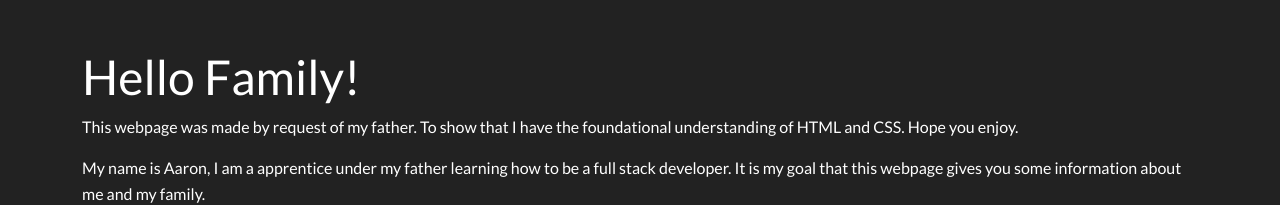
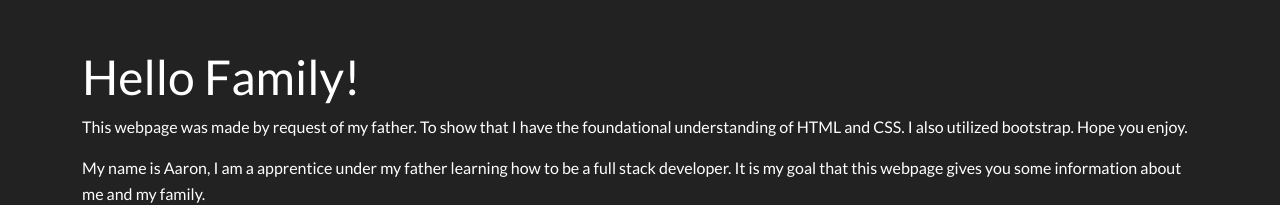
Before and after one commit to AXIS-Consulting/familytree, a plain HTML site: page index.html in a window 1280 px wide. Shown: the top 205 px of the page. Drawn offline with Linux system fonts and the light colour scheme.

Commit message:
changed paragraph, added bootsrap sentence

```diff
--- a/index.html
+++ b/index.html
@@ -17,7 +17,7 @@
             <div class="col-12">
                 <h1>Hello Family!</h1>
                 <p>This webpage was made by request of my father. To show that I have the foundational understanding of
-                    HTML and CSS. Hope you enjoy.</p>
+                    HTML and CSS. I also utilized bootstrap. Hope you enjoy.</p>
                 <p>My name is Aaron, I am a apprentice under my father learning how to be a full stack developer. It is
                     my goal that this webpage gives you some information about me and my family. </p>
                 <a class="btn btn-outline-danger" href="family.html">View my family tree</a>
```
